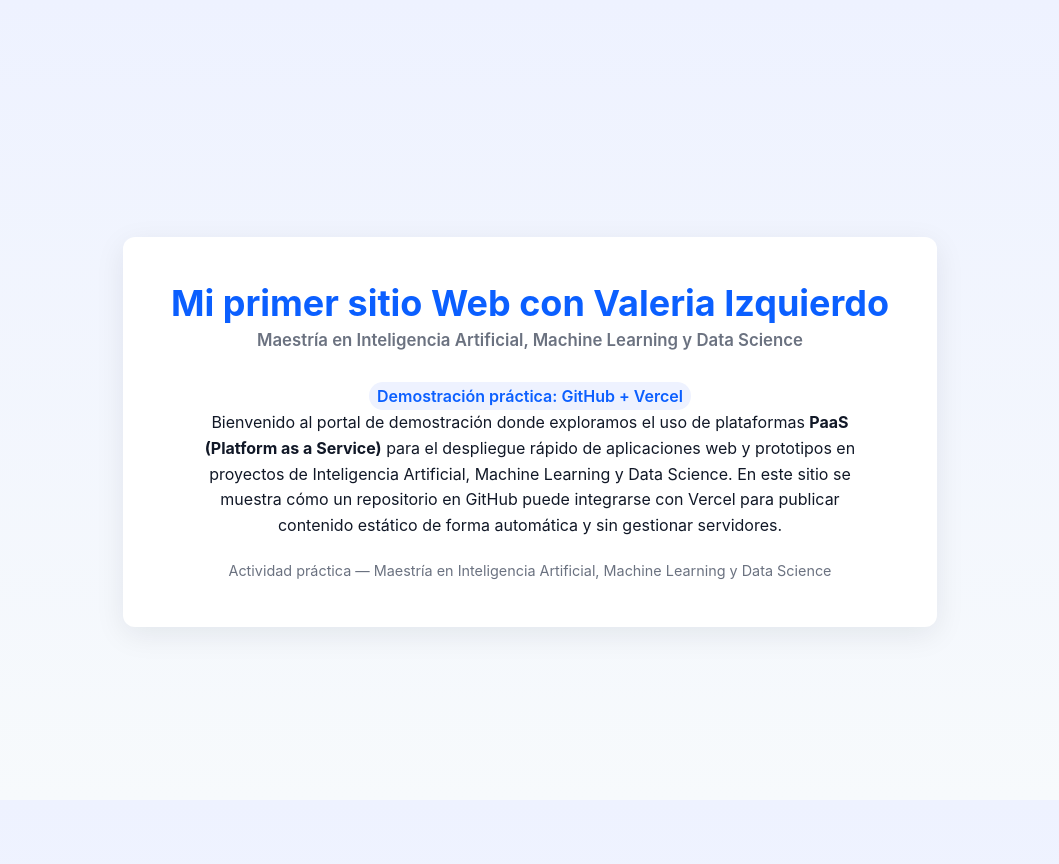
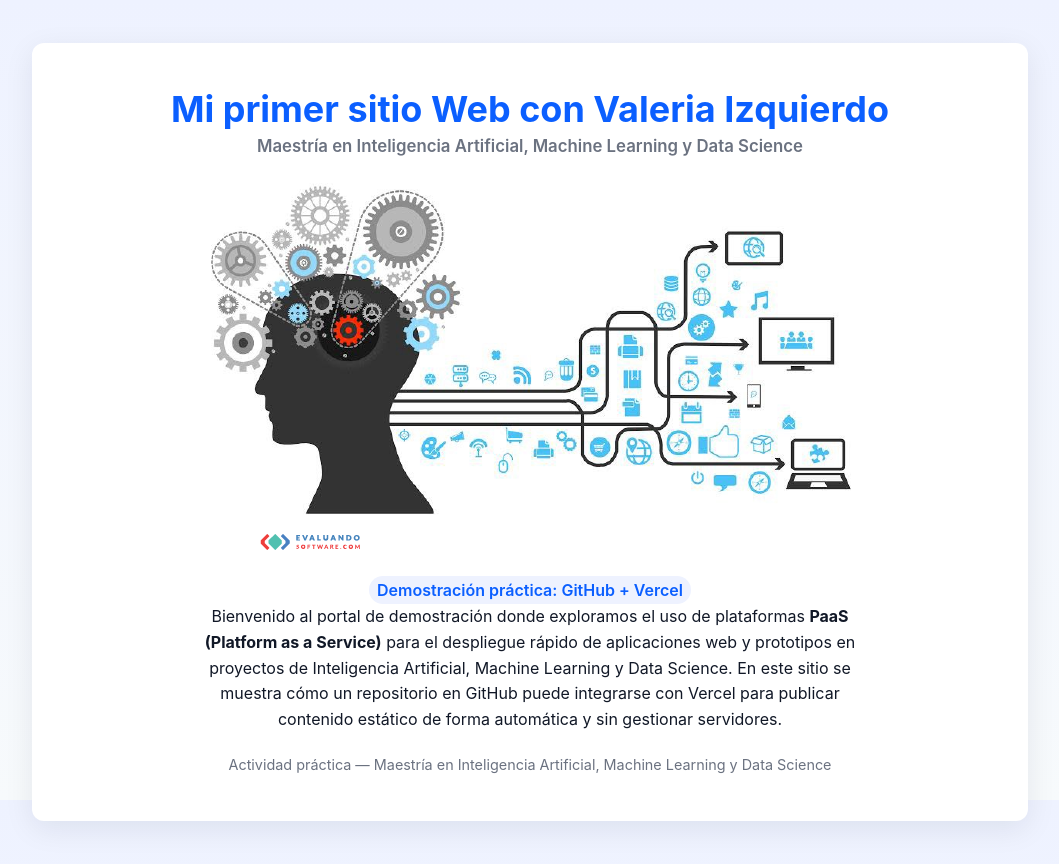
Before and after one commit to valeiizquierdoc/Demo-PaaS-IA, a plain HTML site: page index.html in a window 1280 px wide. Shown: the whole page, without its empty margins (110-1169 px from the left). Drawn offline with Linux system fonts and the light colour scheme.

Commit message:
Update index.html

```diff
--- a/index.html
+++ b/index.html
@@ -20,6 +20,7 @@
   <main class="container" role="main" aria-labelledby="main-title">
     <h1 id="main-title">Mi primer sitio Web con Valeria Izquierdo</h1>
     <h2>Maestría en Inteligencia Artificial, Machine Learning y Data Science</h2>
+    <img src="305-SW-La-Inteligencia-Artificial-y-el-Machine-Learning-02.png" alt="Imagen de IA y Machine Learning">
     <div class="badge">Demostración práctica: GitHub + Vercel</div>
     <p>
       Bienvenido al portal de demostración donde exploramos el uso de plataformas <strong>PaaS (Platform as a Service)</strong>
```
